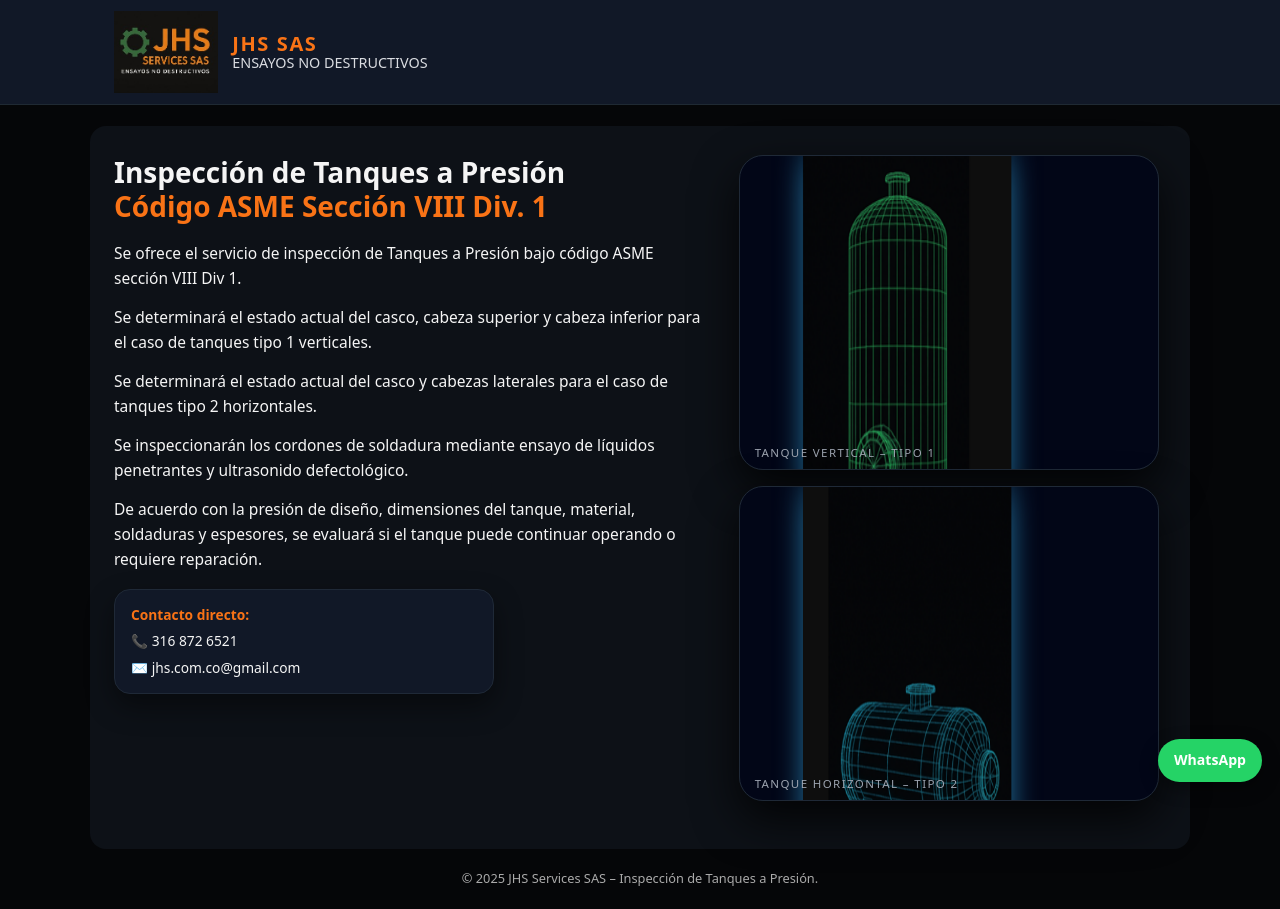
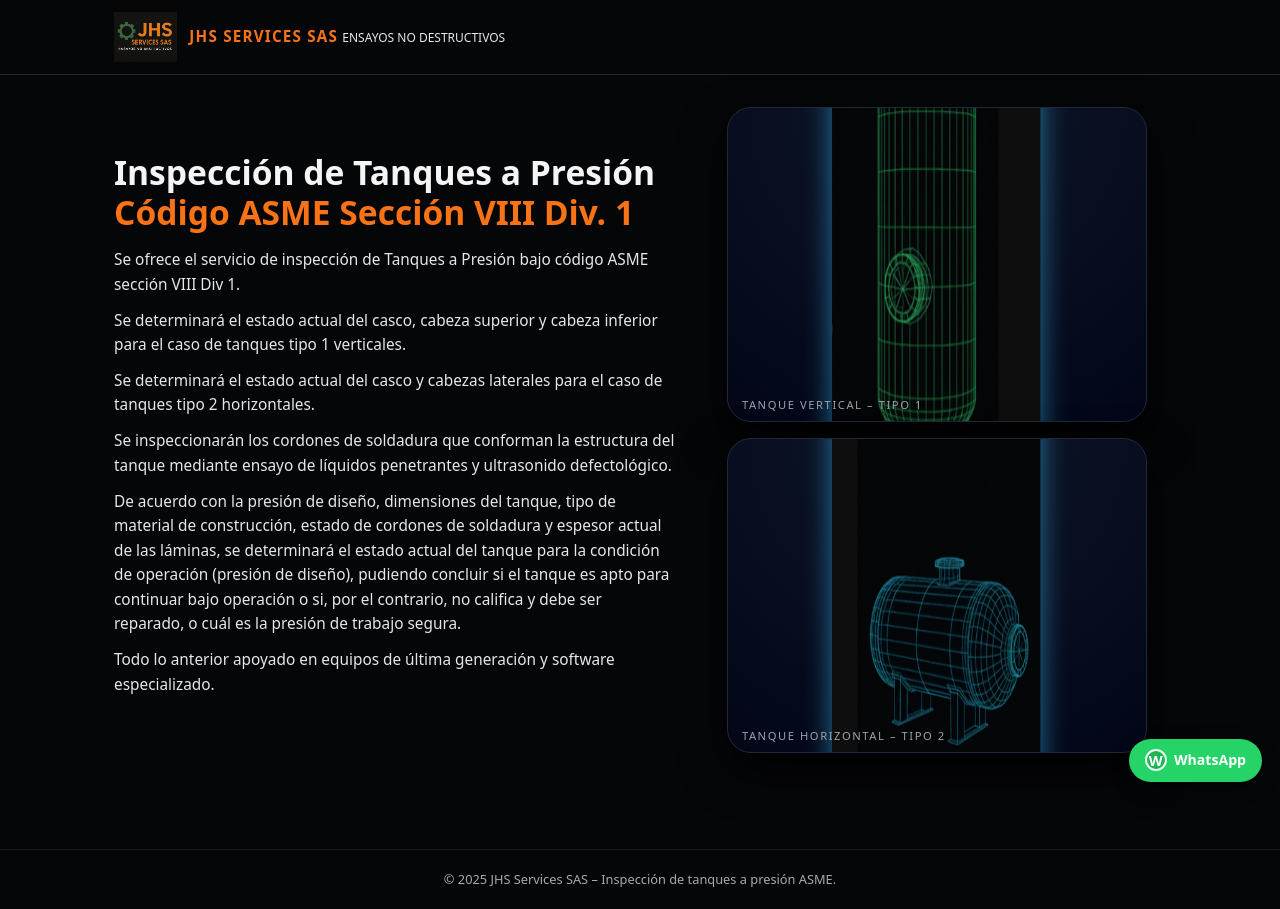
Before and after one commit to Jhs68344/inspeccion-tanques-presion-asme, a plain HTML site: page index.html in a window 1280 px wide. Drawn offline with Linux system fonts and the light colour scheme.

Commit message:
Update index.html

```diff
--- a/index.html
+++ b/index.html
@@ -11,12 +11,17 @@
   <meta name="keywords" content="inspección tanques a presión, ASME Sección VIII, ensayos no destructivos, líquidos penetrantes, ultrasonido, JHS Services SAS, Colombia">
   <meta name="author" content="JHS Services SAS">
 
+  <!-- Open Graph para redes -->
+  <meta property="og:title" content="Inspección de Tanques a Presión ASME – JHS Services SAS">
+  <meta property="og:description" content="Servicio especializado de inspección de tanques a presión bajo código ASME Sección VIII Div. 1 con ensayos no destructivos.">
+  <meta property="og:type" content="website">
+
   <style>
     * {
       margin: 0;
       padding: 0;
       box-sizing: border-box;
-      font-family: system-ui, sans-serif;
+      font-family: system-ui, -apple-system, BlinkMacSystemFont, Segoe UI, Roboto, sans-serif;
     }
 
     body {
@@ -30,9 +35,8 @@
       text-decoration: none;
     }
 
-    /* ENCABEZADO */
     header {
-      background: #111827;
+      background: #050608;
       border-bottom: 1px solid #1f2933;
       position: sticky;
       top: 0;
@@ -42,96 +46,65 @@
     .nav-container {
       max-width: 1100px;
       margin: 0 auto;
-      padding: 0.7rem 1.5rem;
+      padding: 0.75rem 1.5rem;
       display: flex;
       align-items: center;
+      justify-content: space-between;
       gap: 1rem;
     }
 
     .logo-area {
       display: flex;
       align-items: center;
-      gap: 0.9rem;
+      gap: 0.75rem;
     }
 
     .logo-area img {
-      height: 82px; /* LOGO MÁS GRANDE */
+      height: 50px;
       width: auto;
-    }
-
-    .logo-text {
-      display: flex;
-      flex-direction: column;
-      line-height: 1.15;
     }
 
     .logo-text span:first-child {
       font-weight: 800;
       letter-spacing: 0.08em;
       color: #f97316;
-      font-size: 1.25rem; /* Más visible */
+      font-size: 0.95rem;
     }
 
     .logo-text span:last-child {
-      font-size: 0.9rem;
+      font-size: 0.75rem;
       text-transform: uppercase;
       color: #e5e7eb;
-      opacity: 0.95;
     }
 
-    /* CONTENIDO PRINCIPAL */
+    /* HERO */
     .hero {
       max-width: 1100px;
       margin: 0 auto;
-      padding: 1.8rem 1.5rem 3rem;
+      padding: 2rem 1.5rem 3rem;
       display: grid;
-      grid-template-columns: 1.15fr 0.85fr;
+      grid-template-columns: 1.1fr 0.9fr;
       gap: 2rem;
-      align-items: flex-start;
-      background: #0d1117; /* NUEVO COLOR DE FONDO DEL ÁREA DE ESCRITURA */
-      border-radius: 1rem;
-      margin-top: 1.3rem;
+      align-items: center;
     }
 
     .hero-title {
-      font-size: 1.75rem;
-      line-height: 1.22;
-      margin-bottom: 1.1rem;
+      font-size: 2.1rem;
+      line-height: 1.2;
+      margin-bottom: 1rem;
     }
 
     .hero-title span {
       color: #f97316;
-      font-weight: 700;
-      display: block;
     }
 
     .hero p {
-      font-size: 0.97rem;
-      margin-bottom: 0.9rem;
+      font-size: 0.96rem;
+      color: #e5e7eb;
+      margin-bottom: 0.7rem;
     }
 
-    /* Cajón de contacto profesional */
-    .hero-contact-card {
-      margin-top: 1.1rem;
-      padding: 0.85rem 1rem;
-      border-radius: 1rem;
-      background: #111827;
-      border: 1px solid #1f2937;
-      box-shadow: 0 12px 28px rgba(0, 0, 0, 0.45);
-      max-width: 380px;
-      font-size: 0.86rem;
-    }
-
-    .hero-contact-card strong {
-      color: #f97316;
-    }
-
-    .hero-contact-card span {
-      display: block;
-      margin-top: 0.3rem;
-    }
-
-    /* TANQUES */
+    /* Contenedor general de tanques */
     .tanks-wrapper {
       display: flex;
       flex-direction: column;
@@ -144,49 +117,57 @@
       max-width: 420px;
       aspect-ratio: 4/3;
       border-radius: 1.5rem;
-      background: radial-gradient(circle at top, #020617, #020617);
+      background: radial-gradient(circle at top, #0f172a, #020617);
       overflow: hidden;
       border: 1px solid #1f2937;
+      display: flex;
+      justify-content: center;
+      align-items: center;
       position: relative;
       box-shadow: 0 18px 45px rgba(0, 0, 0, 0.8);
     }
 
     .tank-label {
       position: absolute;
-      bottom: 0.4rem;
+      bottom: 0.45rem;
       left: 0.9rem;
-      font-size: 0.72rem;
-      letter-spacing: 0.12em;
+      font-size: 0.7rem;
+      text-transform: uppercase;
+      letter-spacing: 0.14em;
       color: #9ca3af;
     }
 
     .tank-image {
       width: 80%;
-      animation: spin 14s linear infinite;
+      height: auto;
+      animation: girar 14s linear infinite;
       transform-origin: center center;
       filter: drop-shadow(0 0 22px rgba(56, 189, 248, 0.6));
+      transition: filter 0.3s ease;
     }
 
+    /* Cada tanque rota de manera independiente y se pausa con su propio hover */
     .tank-image:hover {
       animation-play-state: paused;
       filter: drop-shadow(0 0 26px rgba(56, 189, 248, 0.9));
     }
 
-    @keyframes spin {
-      0% { transform: rotateY(0deg); }
-      50% { transform: rotateY(180deg); }
+    @keyframes girar {
+      0%   { transform: rotateY(0deg); }
+      50%  { transform: rotateY(180deg); }
       100% { transform: rotateY(360deg); }
     }
 
-    /* FOOTER */
     footer {
       text-align: center;
       padding: 1.2rem;
+      border-top: 1px solid #111827;
+      margin-top: 3rem;
       color: #aaaaaa;
       font-size: 0.8rem;
     }
 
-    /* BOTÓN WHATSAPP */
+    /* Botón flotante de WhatsApp */
     .whatsapp-float {
       position: fixed;
       right: 18px;
@@ -203,6 +184,31 @@
       font-size: 0.88rem;
       font-weight: 600;
     }
+
+    .whatsapp-float:hover {
+      filter: brightness(1.05);
+      transform: translateY(-1px);
+    }
+
+    .whatsapp-icon {
+      width: 22px;
+      height: 22px;
+      border-radius: 999px;
+      border: 2px solid #e9fdf1;
+      display: flex;
+      align-items: center;
+      justify-content: center;
+      font-size: 0.9rem;
+      font-weight: 700;
+      background: rgba(0, 0, 0, 0.15);
+    }
+
+    /* Responsive */
+    @media (max-width: 880px) {
+      .hero {
+        grid-template-columns: 1fr;
+      }
+    }
   </style>
 </head>
 
@@ -211,10 +217,11 @@
 <header>
   <div class="nav-container">
     <div class="logo-area">
+      <!-- Asegúrate de que este archivo exista en el repositorio -->
       <img src="logo-jhs-services-sas.png" alt="Logo JHS Services SAS">
       <div class="logo-text">
-        <span>JHS SAS</span>
-        <span>ENSAYOS NO DESTRUCTIVOS</span>
+        <span>JHS SERVICES SAS</span>
+        <span>Ensayos no destructivos</span>
       </div>
     </div>
   </div>
@@ -223,49 +230,79 @@
 <section class="hero">
   <div>
     <h1 class="hero-title">
-      Inspección de Tanques a Presión
+      Inspección de Tanques a Presión<br>
       <span>Código ASME Sección VIII Div. 1</span>
     </h1>
 
-    <p>Se ofrece el servicio de inspección de Tanques a Presión bajo código ASME sección VIII Div 1.</p>
+    <p>
+      Se ofrece el servicio de inspección de Tanques a Presión bajo código ASME sección VIII Div 1.
+    </p>
 
-    <p>Se determinará el estado actual del casco, cabeza superior y cabeza inferior para el caso de tanques tipo 1 verticales.</p>
+    <p>
+      Se determinará el estado actual del casco, cabeza superior y cabeza inferior para el caso de tanques tipo 1 verticales.
+    </p>
 
-    <p>Se determinará el estado actual del casco y cabezas laterales para el caso de tanques tipo 2 horizontales.</p>
+    <p>
+      Se determinará el estado actual del casco y cabezas laterales para el caso de tanques tipo 2 horizontales.
+    </p>
 
-    <p>Se inspeccionarán los cordones de soldadura mediante ensayo de líquidos penetrantes y ultrasonido defectológico.</p>
+    <p>
+      Se inspeccionarán los cordones de soldadura que conforman la estructura del tanque mediante ensayo de
+      líquidos penetrantes y ultrasonido defectológico.
+    </p>
 
-    <p>De acuerdo con la presión de diseño, dimensiones del tanque, material, soldaduras y espesores, se evaluará si el tanque puede continuar operando o requiere reparación.</p>
+    <p>
+      De acuerdo con la presión de diseño, dimensiones del tanque, tipo de material de construcción, estado de cordones
+      de soldadura y espesor actual de las láminas, se determinará el estado actual del tanque para la condición de
+      operación (presión de diseño), pudiendo concluir si el tanque es apto para continuar bajo operación o si, por el
+      contrario, no califica y debe ser reparado, o cuál es la presión de trabajo segura.
+    </p>
 
-    <div class="hero-contact-card">
-      <strong>Contacto directo:</strong>
-      <span>📞 316 872 6521</span>
-      <span>✉️ jhs.com.co@gmail.com</span>
-    </div>
+    <p>
+      Todo lo anterior apoyado en equipos de última generación y software especializado.
+    </p>
   </div>
 
   <div class="tanks-wrapper">
+    <!-- Tanque vertical -->
     <div class="tank-frame">
-      <img src="tanque-vertical-asme.png" class="tank-image" alt="Tanque vertical">
-      <div class="tank-label">TANQUE VERTICAL – TIPO 1</div>
+      <img
+        src="tanque-vertical-asme.png"
+        class="tank-image"
+        alt="Tanque a presión vertical tipo 1 bajo código ASME"
+      >
+      <div class="tank-label">Tanque vertical – Tipo 1</div>
     </div>
 
+    <!-- Tanque horizontal -->
     <div class="tank-frame">
-      <img src="tanque-horizontal-asme.png" class="tank-image" alt="Tanque horizontal">
-      <div class="tank-label">TANQUE HORIZONTAL – TIPO 2</div>
+      <img
+        src="tanque-horizontal-asme.png"
+        class="tank-image"
+        alt="Tanque a presión horizontal tipo 2 bajo código ASME"
+      >
+      <div class="tank-label">Tanque horizontal – Tipo 2</div>
     </div>
   </div>
 </section>
 
 <footer>
-  © <span id="year"></span> JHS Services SAS – Inspección de Tanques a Presión.
+  © <span id="year"></span> JHS Services SAS – Inspección de tanques a presión ASME.
 </footer>
 
-<a href="https://wa.me/573168726521" class="whatsapp-float" target="_blank">
-  WhatsApp
+<!-- Botón flotante de WhatsApp -->
+<a
+  href="https://wa.me/573001112233?text=Hola%20JHS%20Services%2C%20deseo%20informaci%C3%B3n%20sobre%20la%20inspecci%C3%B3n%20de%20tanques%20a%20presi%C3%B3n%20ASME."
+  class="whatsapp-float"
+  target="_blank"
+  rel="noopener"
+>
+  <div class="whatsapp-icon">W</div>
+  <span>WhatsApp</span>
 </a>
 
 <script>
+  // Año automático en el footer
   document.getElementById("year").textContent = new Date().getFullYear();
 </script>
 
```
